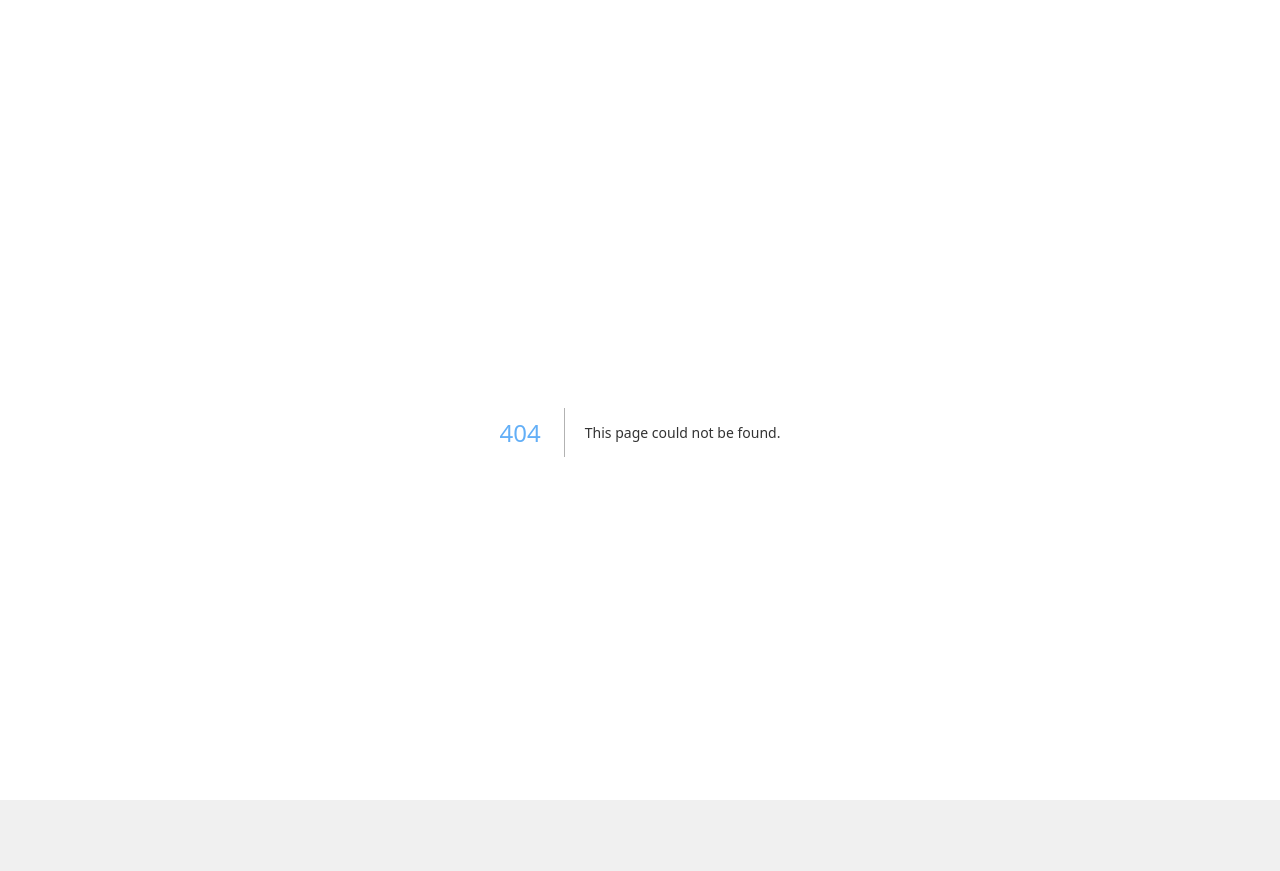
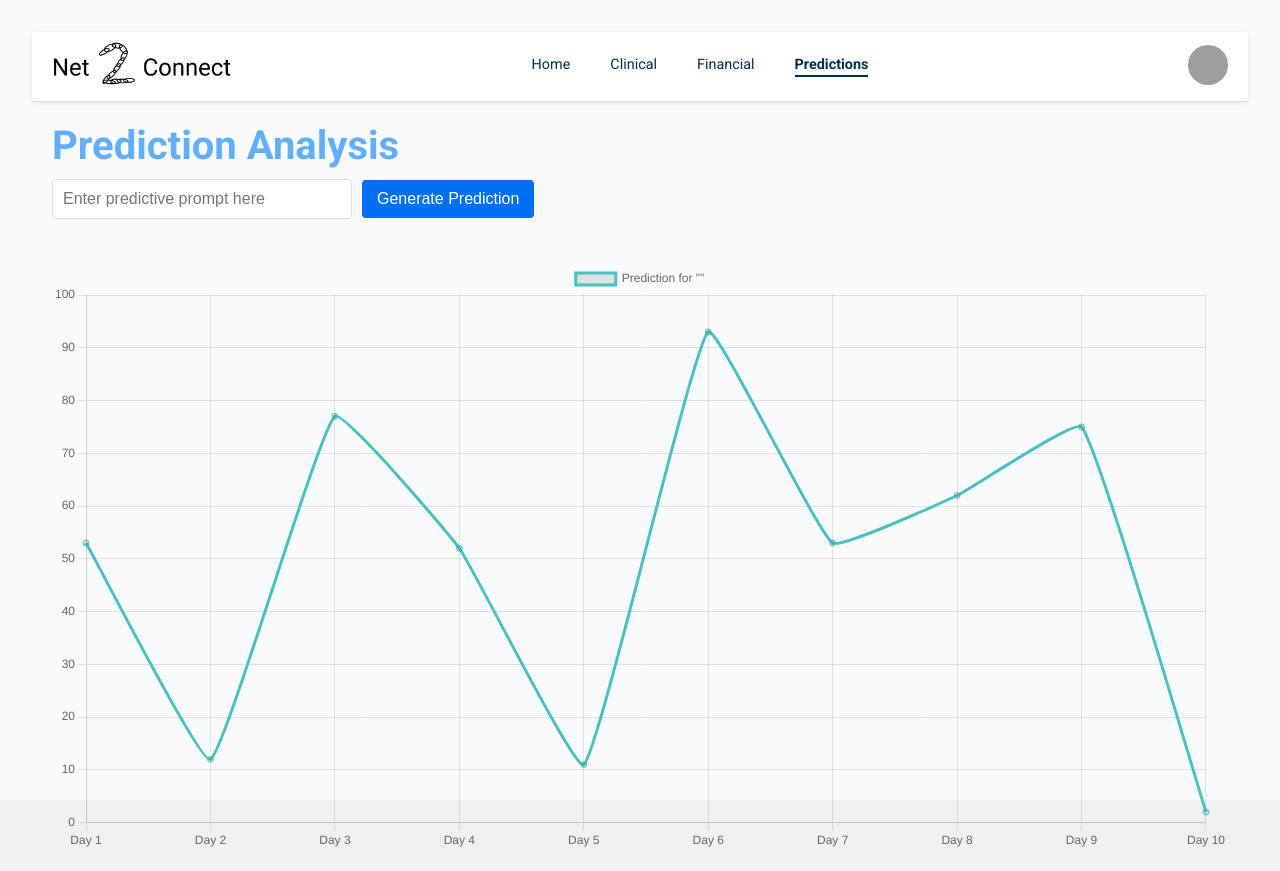
Before and after one commit to cfgcolumbus24/Team-2, a Next.js app in the folder Frontend/: page /prediction in a window 1280 px wide. Before the commit this address had no page. Before the commit the page ends 832 px from the top, so only its background shows below. Built offline with nearby package versions, Linux system fonts and the light colour scheme; grey boxes are pictures that could not be loaded.

Commit message:
Predictions

```diff
--- a/Frontend/pages/dashboard/header.js
+++ b/Frontend/pages/dashboard/header.js
@@ -28,7 +28,7 @@ const Header = () => {
         <Link href="/financial" className={`${styles.navItem} ${router.pathname === '/financial' ? styles.active : ''}`}>
           Financial
         </Link>
-        <Link href="/predictions" className={`${styles.navItem} ${router.pathname === '/predictions' ? styles.active : ''}`}>
+        <Link href="/prediction" className={`${styles.navItem} ${router.pathname === '/prediction' ? styles.active : ''}`}>
         Predictions
         </Link>
       </nav>
--- /dev/null
+++ b/Frontend/pages/prediction.js
@@ -0,0 +1,69 @@
+import { useState } from 'react';
+import { Line } from 'react-chartjs-2';
+import Header from './dashboard/header';
+import 'chart.js/auto';
+
+const PredictionPage = () => {
+    const [prompt, setPrompt] = useState('');
+    const [chartData, setChartData] = useState(generateMockData());
+
+    // Handler to generate mock data based on user prompt
+    const handleGeneratePrediction = () => {
+        // Simulate prediction generation based on prompt
+        const newChartData = generateMockData(prompt);
+        setChartData(newChartData);
+    };
+
+    return (
+        <div style={{ display: 'flex', flexDirection: 'column', height: '100vh' }}>
+      <Header />
+        <div style={{ padding: '20px' }}>
+            <h1>Prediction Analysis</h1>
+            <div style={{ marginBottom: '20px' }}>
+                <input
+                    type="text"
+                    placeholder="Enter predictive prompt here"
+                    value={prompt}
+                    onChange={(e) => setPrompt(e.target.value)}
+                    style={{ padding: '10px', width: '300px' }}
+                />
+                <button
+                    onClick={handleGeneratePrediction}
+                    style={{
+                        marginLeft: '10px',
+                        padding: '10px 15px',
+                        backgroundColor: '#0070f3',
+                        color: '#fff',
+                        border: 'none',
+                        cursor: 'pointer',
+                    }}
+                >
+                    Generate Prediction
+                </button>
+            </div>
+            <Line data={chartData} />
+        </div>
+    </div>
+    );
+};
+
+// Helper function to generate mock data for the chart
+function generateMockData(prompt = '') {
+    const labels = Array.from({ length: 10 }, (_, i) => `Day ${i + 1}`);
+    const dataValues = Array.from({ length: 10 }, () => Math.floor(Math.random() * 100));
+
+    return {
+        labels,
+        datasets: [
+            {
+                label: `Prediction for "${prompt}"`,
+                data: dataValues,
+                fill: false,
+                borderColor: 'rgba(75,192,192,1)',
+                tension: 0.1,
+            },
+        ],
+    };
+}
+
+export default PredictionPage;
```
